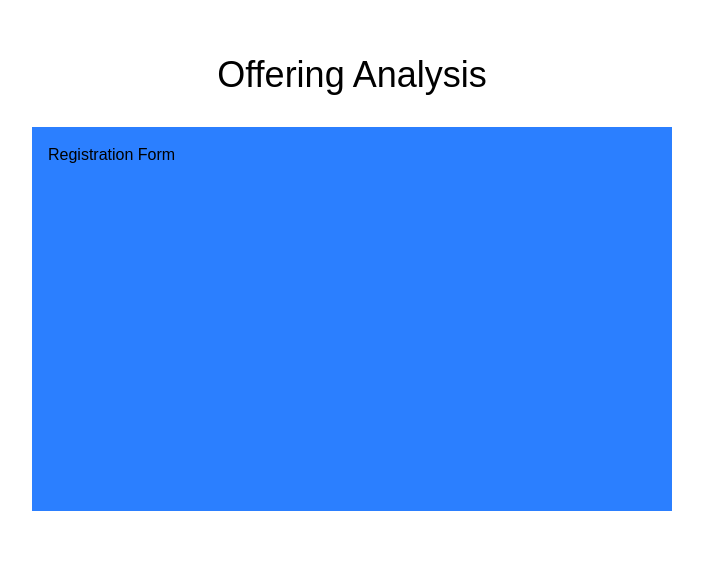
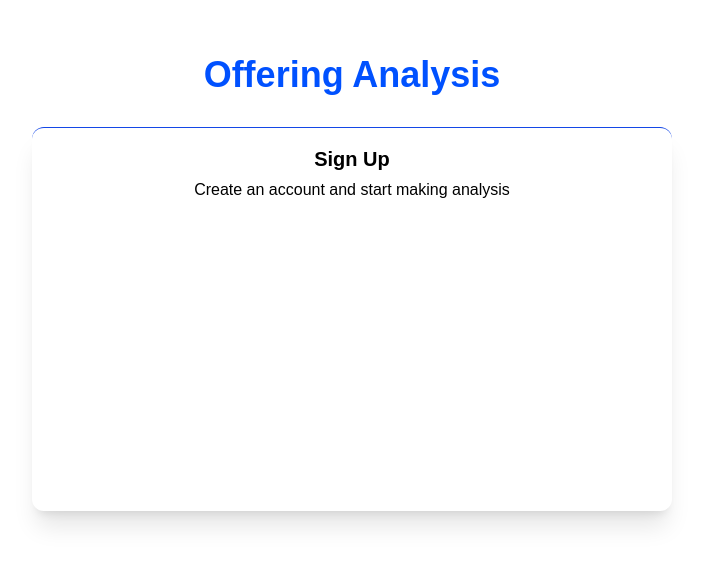
Before and after one commit to SamGombs20/OfferingAnalysisWeb, a Next.js app: page /auth in a window 1280 px wide. Shown: the part 117-682 px from the top of the page, without its empty margins (288-991 px from the left). Built offline with nearby package versions, Linux system fonts and the light colour scheme.

Commit message:
Update:Registration form UI dev

```diff
--- a/app/auth/page.tsx
+++ b/app/auth/page.tsx
@@ -4,7 +4,7 @@ const AuthPage =()=>{
     return (
         <div className="container w-1/2 mx-auto min-h-screen items-center flex flex-col justify-center">
             <div>
-                <p className="text-4xl">Offering Analysis</p>
+                <p className="text-4xl font-bold blue-txt">Offering Analysis</p>
             </div>
             <RegistrationForm/>
         </div>
--- a/app/components/registration_form.tsx
+++ b/app/components/registration_form.tsx
@@ -1,9 +1,10 @@
 export const RegistrationForm =()=>{
     return (
-        <div className="flex flex-col bg-blue-500 mt-8 w-full min-h-96 p-4">
+        <div className="flex flex-col mt-8 w-full min-h-96 p-4 rounded-xl shadow-xl border-t border-blue-700">
 
-            <div className="">
-                <p>Registration Form</p>
+            <div className="text-center">
+                <p className="title-text mb-1">Sign Up</p>
+                <p>Create an account and start making analysis</p>
             </div>
 
         </div>
--- a/app/globals.css
+++ b/app/globals.css
@@ -1,6 +1,23 @@
 @import 'tailwindcss';
+
+:root{
+  --primary-bl:#0051ff;
+  --primary-red:#c10007;
+
+}
 
 body {
 
   font-family: Arial, Helvetica, sans-serif;
 }
+.title-text{
+  font-size: 1.25rem;
+  font-weight: 600;
+
+}
+.blue-txt{
+  color:var(--primary-bl);
+}
+.red-txt{
+  color:var(--primary-red)
+}
```
